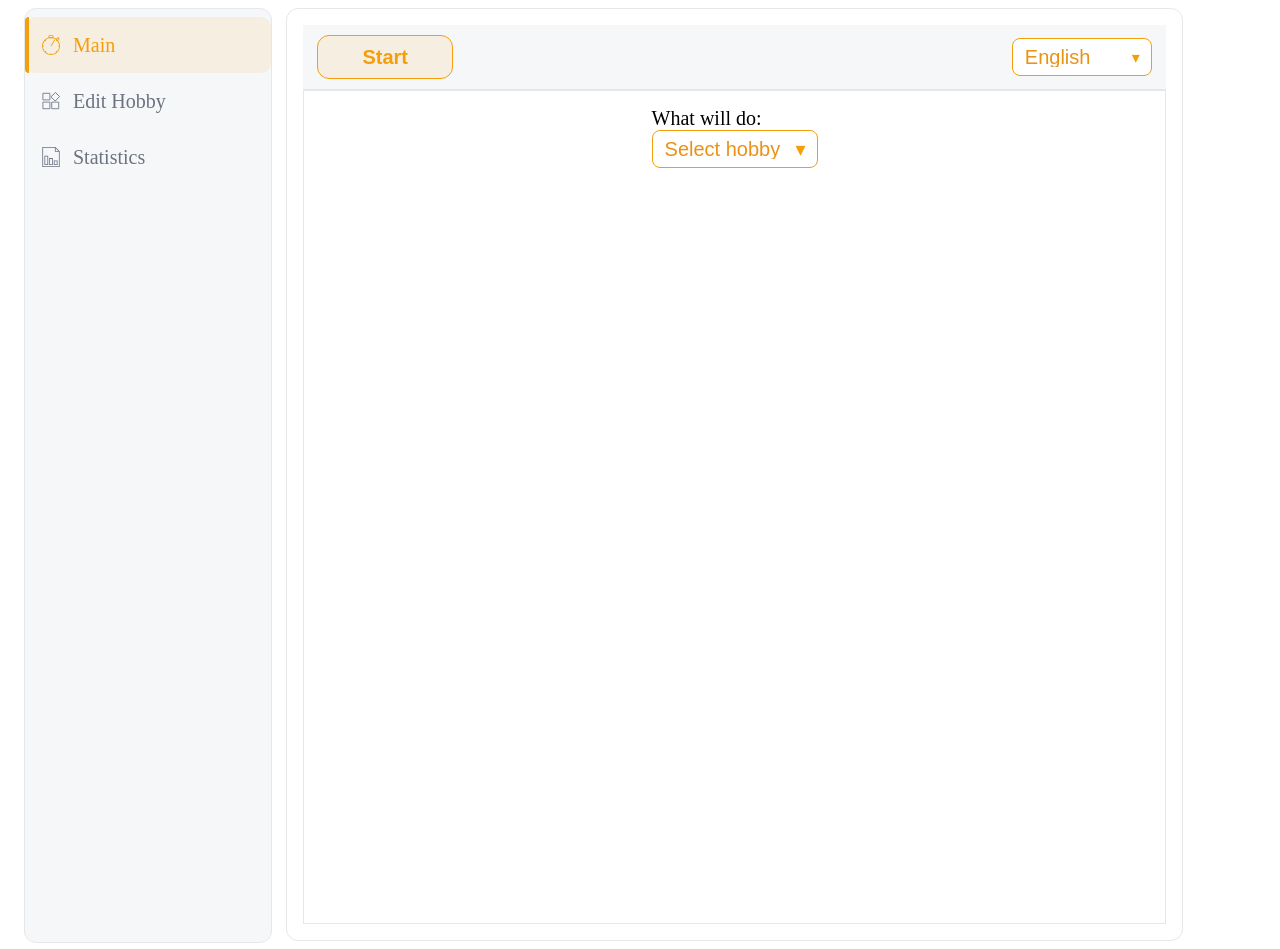
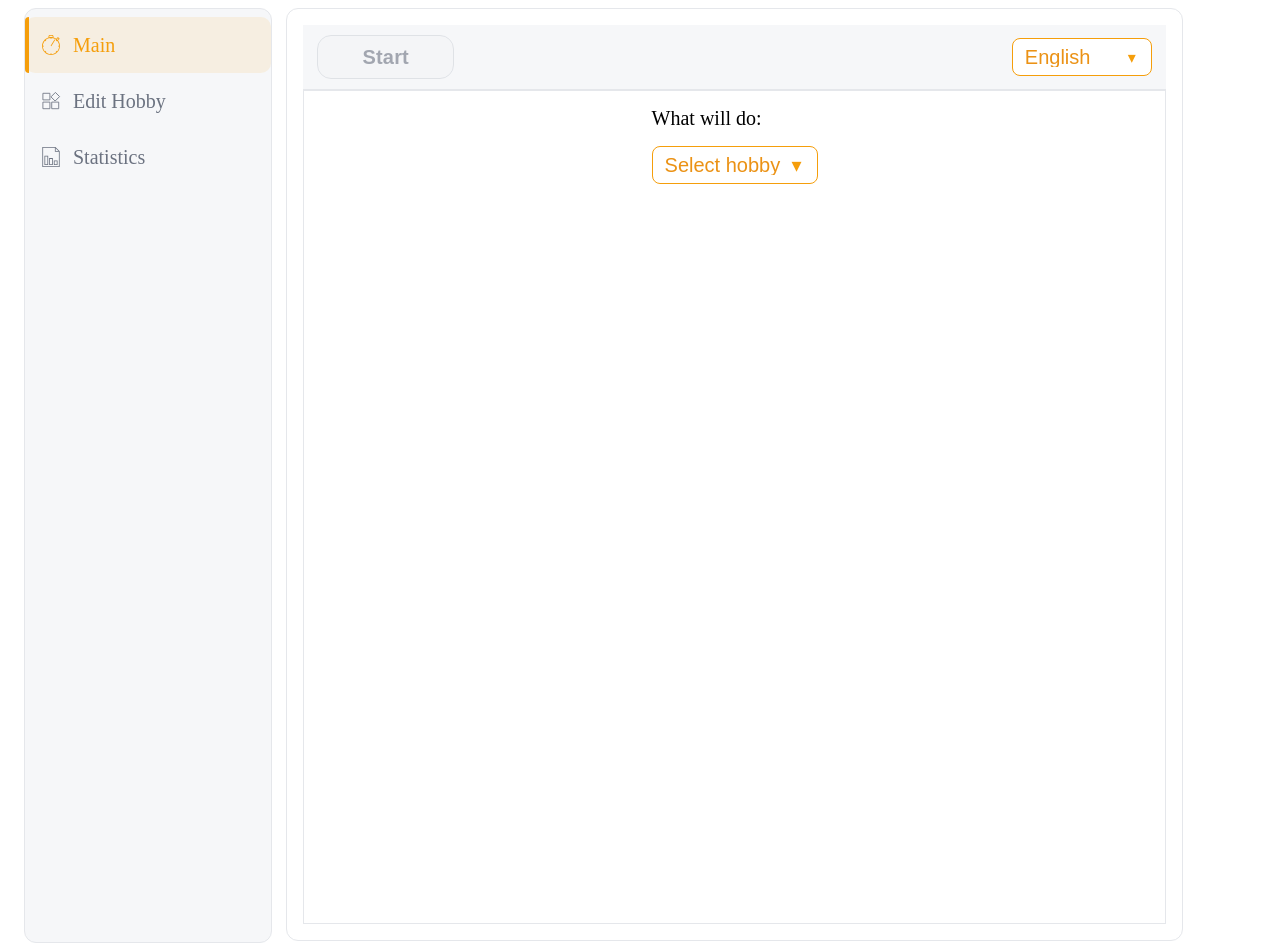
Before and after one commit to andrewalfb/count_activities, a React (Create React App) app: page / in a window 1280 px wide. Built offline with nearby package versions, Linux system fonts and the light colour scheme; no server answers.

Commit message:
redesign Buttons, form for hobby, statistics.

```diff
--- a/src/App.css
+++ b/src/App.css
@@ -2,11 +2,24 @@
 :root {
   --color-active: #f59e0b;
   --color-inactive: #6b7280;
-  --color-activeShadow: rgba(245, 158, 11, 0.10);
+
+  --color-activeShadow: rgba(245, 158, 11, 0.14);
+
   --color-background: #f6f7f9;
+  --color-border: #e5e7eb;
   --color-border-active: var(--color-active);
-  --color-border-inactive: #000;
-  --color-border: #e5e7eb;
+
+  --radius: 14px;
+
+  --font-size-middle: 1.25rem;
+
+  /* Optional: make sizes consistent */
+  --btn-h: 44px;
+  --btn-x: 44px;
+
+  /* Transitions for a nicer feel */
+  --ease: 180ms cubic-bezier(.2,.8,.2,1);
+
 
   --font-size-small: 0.75rem; /* 12px */
   --font-size-base: 1rem; /* 16px, base */
@@ -98,38 +111,6 @@ nav {
   rotate: 180deg;
 }
 
-
-/* Button */
-.btn {
-  height: 44px;
-  padding: 0 44px;
-  border-radius: 12px;
-  border: 1px solid var(--color-border-inactive);
-  font-weight: 600;
-  cursor: pointer;
-  font-size: var(--font-size-middle);
-}
-
-.btnPrimary {
-  background: var(--color-activeShadow);
-  color: var(--color-active);
-  border: 1px solid var(--color-border-active);
-}
-
-.btnPrimary:hover {
-  filter: brightness(0.98);
-}
-
-.btn:disabled {
-  color: #a9a8a8;
-  background: #ccc;
-  border-color: #9e9c9c;
-}
-
-.centerText {
-  text-align: center;
-  margin: auto;
-}
 
 /* spinner loading or waiting */
 .loadingWrap {
@@ -241,6 +222,12 @@ nav {
   background: #f0f4ff;
 }
 
+/* hobbyPage?? */
+.hobbyPage {
+  display: flex;
+  flex-direction: column;
+  gap: 16px; /* replaces the <br/><br/><br/> */
+}
 
 
 /* add new hobby form */
@@ -249,18 +236,69 @@ nav {
   flex-direction: column;
   gap: 12px;
 
+  background: #fff;
+  border: 1px solid var(--color-border);
+  border-radius: 16px;
+  padding: 16px;
 }
-.hobbyForm__actions {
-  display: flex;
-  justify-content: flex-end;
-  margin-top: auto;
-  gap: 8px
-}
+
+/* rows */
 .hobbyForm__row {
   display: flex;
   gap: 12px;
   align-items: center;
 }
+
+.hobbyForm__row label {
+  font-weight: 600;
+  color: #111827;
+}
+
+/* inputs (base) */
+.hobbyForm input {
+  height: 42px;
+  padding: 0 12px;
+
+  border-radius: var(--radius);
+  border: 1px solid #d1d5db;
+
+  background: #fff;
+  color: #4f5154;
+  font-size: var(--font-size-base);
+
+  outline: none;
+  transition: border-color var(--ease), box-shadow var(--ease);
+  flex: 1;
+}
+
+.hobbyForm input::placeholder {
+  color: var(--color-inactive);
+  opacity: 1;
+  font-size: 0.95rem;
+  font-family: inherit;
+  font-style: italic;
+}
+
+
+/* focus */
+.hobbyForm input:focus {
+  border-color: color-mix(in srgb, var(--color-active) 80%, #fff 20%);
+  box-shadow: 0 0 0 4px rgba(245, 158, 11, 0.18);
+}
+
+/* actions */
+.hobbyForm__actions {
+  display: flex;
+  justify-content: flex-end;
+  margin-top: auto;
+  gap: 8px;
+}
+
+/* if your form is inside a flex container and you want breathing room */
+.hobbyForm__actions .btn {
+  height: 44px;
+}
+
 
 /* form adding details to hobby activities */
 .formCard {
@@ -366,7 +404,7 @@ nav {
   color: var(--color-inactive);
 }
 
-/* top meny new */
+/* top menu */
 .topMenu{
   display:flex;
   align-items:center;
@@ -424,15 +462,96 @@ nav {
 
 .custom-select-wrap{
   position: relative;
-  display: inline-block;
+  display: block;
+  width: 100%;
+}
+
+.custom-select{
+  width: 100%;
+  box-sizing: border-box;
+  padding: 8px 36px 8px 12px;
 }
 
 .custom-select-wrap::after{
   content: "▾";
   position: absolute;
-  right: 12px;
+  right: 16px;
   top: 50%;
   transform: translateY(-50%);
   color: var(--color-active);
   pointer-events: none;
 }
+
+
+/* buttons */
+.btn{
+  height: var(--btn-h);
+  padding: 0 var(--btn-x);
+  border-radius: var(--radius);
+  border: 1px solid var(--color-border);
+
+  font-weight: 650;
+  font-size: var(--font-size-middle);
+  letter-spacing: .01em;
+
+  background:#fff;
+  color:#111827;
+
+  cursor:pointer;
+  display:inline-flex;
+  align-items:center;
+  justify-content:center;
+
+  transition: transform var(--ease), background-color var(--ease),
+              border-color var(--ease), box-shadow var(--ease),
+              color var(--ease), filter var(--ease), opacity var(--ease);
+}
+
+.btn:focus-visible{
+  outline: 3px solid rgba(245, 158, 11, 0.35);
+  outline-offset: 2px;
+}
+
+.btn:disabled{
+  cursor:not-allowed;
+  opacity:.6;
+  background:#f3f4f6;
+  border-color:#d1d5db;
+  color:#6b7280;
+  box-shadow:none;
+  transform:none;
+}
+
+/* Primary */
+.btnPrimary{
+  background: linear-gradient(180deg, rgba(245, 158, 11, 0.16), rgba(245, 158, 11, 0.10));
+  color: var(--color-active);
+  border-color: var(--color-border-active);
+  box-shadow: 0 10px 24px var(--color-activeShadow);
+}
+.btnPrimary:hover:not(:disabled){
+  filter: brightness(0.99);
+  transform: translateY(-1px);
+  box-shadow: 0 14px 28px rgba(245, 158, 11, 0.20);
+}
+.btnPrimary:active:not(:disabled){
+  transform: translateY(0);
+  box-shadow: 0 10px 20px rgba(245, 158, 11, 0.16);
+}
+
+/* Secondary */
+.btnSecondary{
+  background:#fff;
+  color:#374151;
+  border-color:#d1d5db;
+}
+.btnSecondary:hover:not(:disabled){
+  background:#f9fafb;
+  border-color:#cbd5e1;
+  box-shadow: 0 10px 20px rgba(17, 24, 39, 0.06);
+  transform: translateY(-1px);
+}
+.btnSecondary:active:not(:disabled){
+  transform: translateY(0);
+  box-shadow: 0 8px 16px rgba(17, 24, 39, 0.06);
+}
--- a/src/App.tsx
+++ b/src/App.tsx
@@ -88,7 +88,7 @@ export type Action =
 function reducer(state: State, action: Action): State {
   switch (action.type) {
     case 'MENU_SELECT_HOBBY':
-      return { ...state, selectedItemId: action.id };
+      return { ...state, selectedItemId: action.id, flow: FlowStep.Idle };
     case 'TOP_MENU_INSTALL':
       return { ...state, topMenu: action.topMenu, flow: FlowStep.TopMenu };
     case 'TIMER_START':
@@ -352,7 +352,7 @@ function App() {
                     key={a.id}
                     style={a.style}
                     title={a.title}
-                    enabled={a.enabled}
+                    enabled={a.active || (state.selectedItemId != null)}
                     onClick={a.onClick}
                   />))
                 }
--- a/src/components/Button.tsx
+++ b/src/components/Button.tsx
@@ -21,9 +21,13 @@ export default function Button({
     enabled = true
  }: Props) {
 
+    const className =
+    type === ButtonStyle.Primary ? 'btn btnPrimary' :
+    'btn btnSecondary';
+
     return (
            <button
-                className={type === ButtonStyle.Primary ? 'btn btnPrimary' : 'btn'}
+                className={className}
                 onClick={onClick}
                 type={buttonType}
                 disabled={!enabled}
--- a/src/components/HobbyForm.tsx
+++ b/src/components/HobbyForm.tsx
@@ -47,7 +47,7 @@ export default function HobbyForm({
       </div>
 
       <div className='hobbyForm__row'>
-        <label style={{ minWidth: 160 }}>{t('hobbyForm.descriptionLabel')}</label>
+        <label>{t('hobbyForm.descriptionLabel')}</label>
         <input
           placeholder={t('hobbyForm.descriptionPlaceholder')}
           value={hobbyDescription}
--- a/src/components/pages/EditorPage.tsx
+++ b/src/components/pages/EditorPage.tsx
@@ -45,21 +45,21 @@ export function EditorPage({
                 id: 'add',
                 title: t('common.add'),
                 style: ButtonStyle.Primary,
-                enabled: true,
+                active: true,
                 onClick: () => setHobbyForm({isOpen: true, isUpdate: false})
             },
             {
                 id: 'edit',
                 title: t('common.update'),
                 style: ButtonStyle.Primary,
-                enabled: true,
+                active: false,
                 onClick: () => setHobbyForm({isOpen: true, isUpdate: true})
             },
             {
                 id: 'delete',
                 title: t('common.delete'),
                 style: ButtonStyle.Primary,
-                enabled: true,
+                active: false,
                 onClick: () => handleDelete()
             },
         ]
@@ -101,26 +101,26 @@ export function EditorPage({
 
 
     return (
-        <div className='menuPage'>
-            {isWaiting && (<Spinner name={t('editor.saving')}/>)}
+        <div className='hobbyPage'>
+            { isWaiting && (<Spinner name={t('editor.saving')}/>)}
 
+            { !hobbyForm.isOpen &&
             <Select
                 items={state.server.hobbies.map(sel => ({ id: sel.id, name: sel.name }))}
                 onChange={ (value) => { dispatch({ type: 'MENU_SELECT_HOBBY', id: value })}}
                 active={selectedHobbyId}
                 defaultTitle={t('app.selectHobby')}
             />
+            }
 
 
-            {hobbyForm.isOpen && (
-                <div className='columnContent'>
+            { hobbyForm.isOpen && (
                 <HobbyForm
                     isUpdate={hobbyForm.isUpdate}
-                        needUpdateHobby={selectedHobby}
+                    needUpdateHobby={hobbyForm.isUpdate ? selectedHobby : null}
                     onSubmit={handleFormSubmit}
                     onCancel={handleFormCancel}
                 />
-                </div>
             )}
         </div>
     )
--- a/src/components/pages/MainPage.tsx
+++ b/src/components/pages/MainPage.tsx
@@ -24,7 +24,7 @@ export function MainPage({
     id: "start",
     title: t("app.start"),
     style: ButtonStyle.Primary,
-    enabled: true,
+    active: false,
     onClick: () => dispatch({ type: 'TIMER_START' })
   }]), [dispatch, t]);
 
@@ -33,9 +33,8 @@ export function MainPage({
   }, [dispatch, mainTopMenu]);
 
     return (
-        <div>
+        <div className="hobbyPage">
             <label>{t('app.whatWillDo')}</label>
-            <br/>
             <Select
                 items={  state.server.hobbies.map(item => ({ id: item.id, name: item.name }))}
                 defaultTitle={t('app.selectHobby')}
--- a/src/components/pages/StatisticsPage.tsx
+++ b/src/components/pages/StatisticsPage.tsx
@@ -72,14 +72,14 @@ export function StatisticsPage({
                 id: 'detailsReport',
                 title: t('statistics.timeReport'),
                 style: ButtonStyle.Primary,
-                enabled: selectedHobbyId != null,
+                active: false,
                 onClick: () => handleDetailsReport()
             },
             {
                 id: 'todayReport',
                 title: t('statistics.todayActivities'),
                 style: ButtonStyle.Primary,
-                enabled: true,
+                active: true,
                 onClick: () => handleTodayActivitiesReport()
             }
         ]
@@ -90,17 +90,19 @@ export function StatisticsPage({
     }, [dispatch, topMenu]);
 
     return (
-    <>
+    <div className="hobbyPage">
         { isWaiting && (<Spinner name={t('statistics.loading')}/>)}
-        <Activity mode={isShowDetailsReport || isShowTodayActivities || isWaiting ? 'hidden' : 'visible'} >
-            <label>{t('statistics.selectHobby')}</label>
+
+        { !(isShowDetailsReport || isShowTodayActivities || isWaiting) && (
             <Select
                 items={state.server.hobbies.map(sel => ({ id: sel.id, name: sel.name }))}
                 active={selectedHobbyId}
                 defaultTitle={t('select.default')}
                 onChange={ (value) => { dispatch({ type: 'MENU_SELECT_HOBBY', id: value}) }}
             />
-        </Activity>
+        )}
+
+
 
         { isShowDetailsReport && (
             <>
@@ -140,6 +142,7 @@ export function StatisticsPage({
                 />
             </>
         )}
-    </>
+
+    </div>
     );
 }
--- a/src/models/menu.ts
+++ b/src/models/menu.ts
@@ -11,7 +11,7 @@ export enum Menu {
   id: string;
   title: string;
   style?: ButtonStyle;
-  enabled?: boolean;
+  active: boolean;
   onClick: () => void;
 };
 
```
Lines whose indentation alone changed are shown as unchanged.
